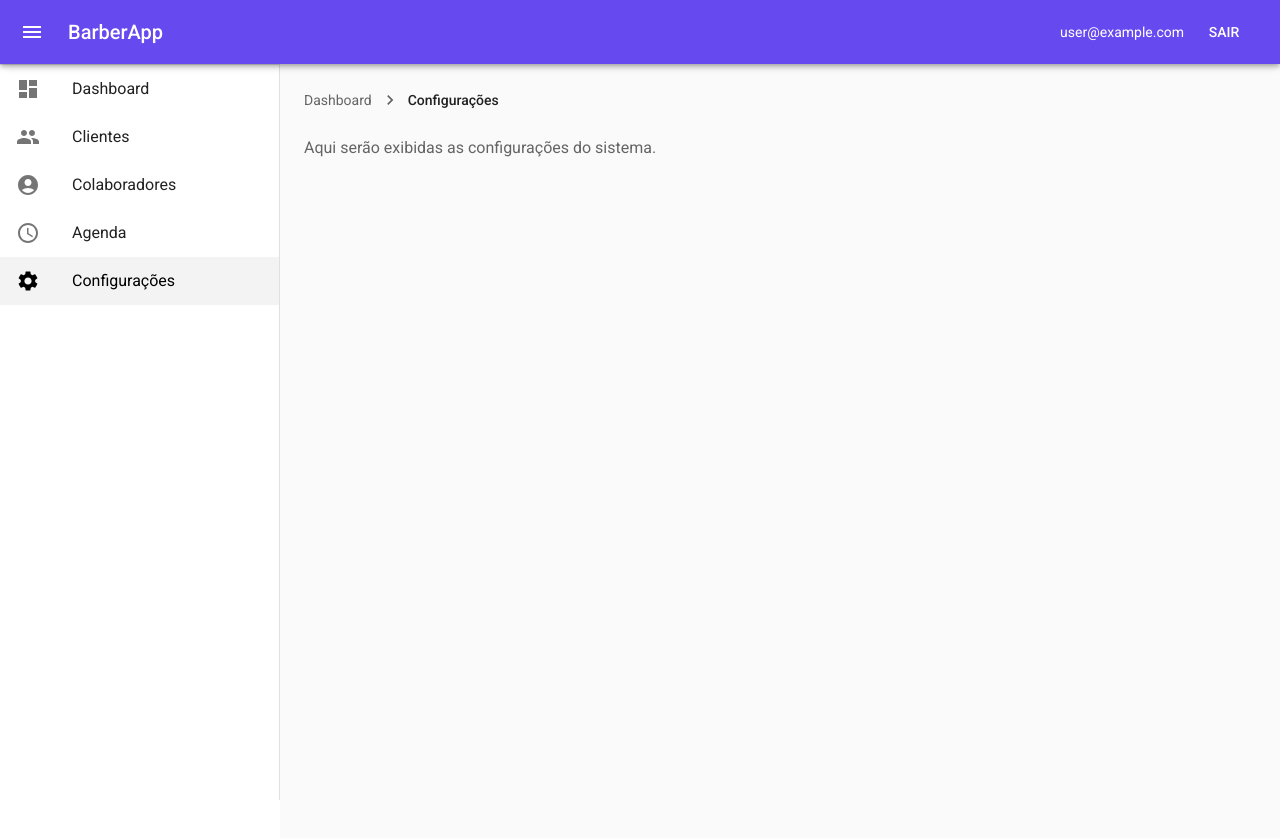
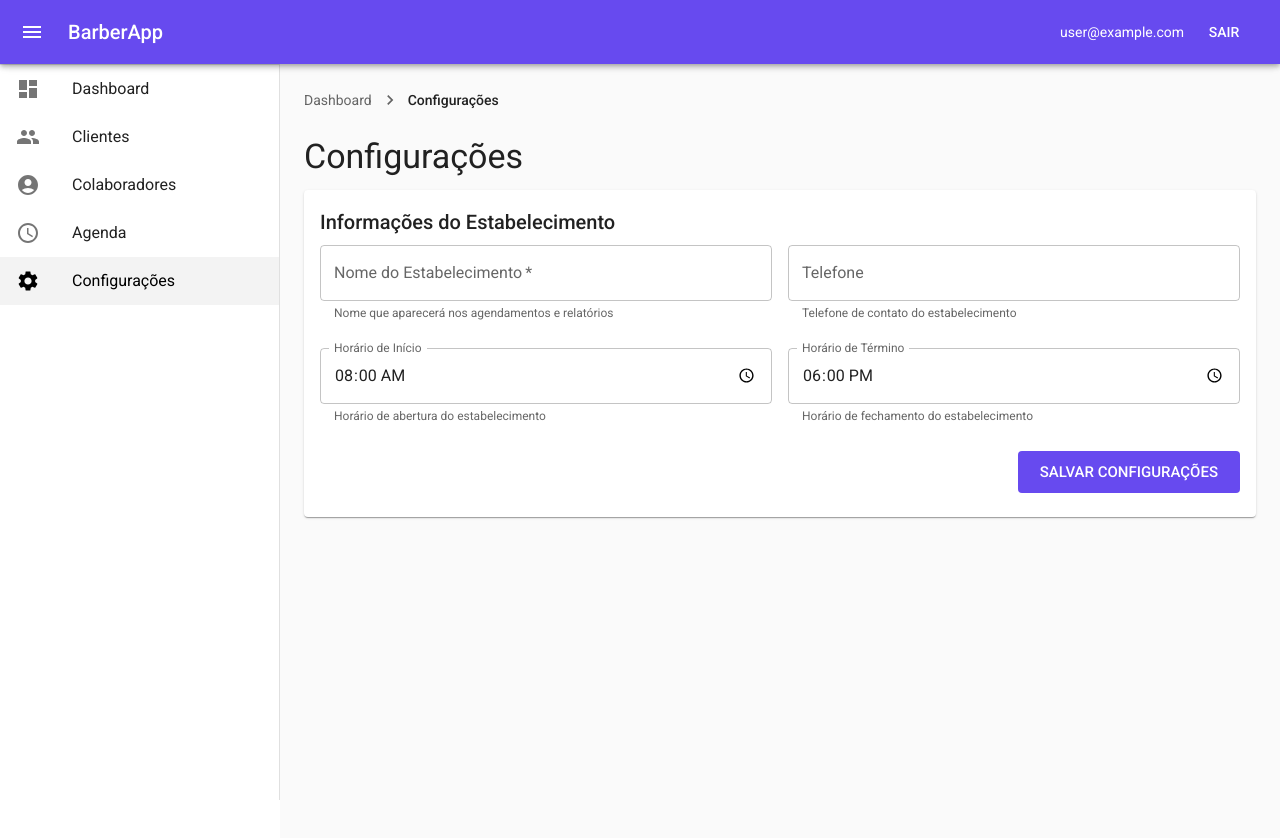
Before and after one commit to xXMauricioHXx/barber-app-frontend, a Next.js app: page /dashboard/settings in a window 1280 px wide. Shown: the top 838 px of the page. Built offline with nearby package versions, Linux system fonts and the light colour scheme; no server answers; the database is empty; sample sign-in values are in the browser's storage.

Commit message:
feat: Add setting

```diff
--- a/src/app/dashboard/settings/page.tsx
+++ b/src/app/dashboard/settings/page.tsx
@@ -1,15 +1,217 @@
 "use client";
 
-import { Box, Typography } from "@mui/material";
+import { useState, useEffect } from "react";
+import {
+  Box,
+  Typography,
+  Card,
+  CardContent,
+  TextField,
+  Button,
+  Alert,
+  CircularProgress,
+  Stack,
+} from "@mui/material";
 import { Breadcrumbs } from "@/components";
+import { useBarberSettings } from "@/hooks/useBarberSettings";
+import { Barber } from "@/types/barbers";
 
 export default function SettingsPage() {
+  const {
+    barberData,
+    loading,
+    saving,
+    loadBarberSettings,
+    saveBarberSettings,
+  } = useBarberSettings();
+  const [message, setMessage] = useState<{
+    type: "success" | "error";
+    text: string;
+  } | null>(null);
+
+  const [settings, setSettings] = useState<Omit<Barber, "id">>({
+    name: "",
+    phone: "",
+    startWork: "08:00",
+    endWork: "18:00",
+  });
+
+  useEffect(() => {
+    loadBarberSettings();
+  }, [loadBarberSettings]);
+
+  useEffect(() => {
+    if (barberData) {
+      setSettings({
+        name: barberData.name || "",
+        phone: barberData.phone || "",
+        startWork: barberData.startWork || "08:00",
+        endWork: barberData.endWork || "18:00",
+      });
+    }
+  }, [barberData]);
+
+  const handleSave = async () => {
+    setMessage(null);
+
+    try {
+      // Validação básica
+      if (!settings.name.trim()) {
+        setMessage({
+          type: "error",
+          text: "O nome é obrigatório.",
+        });
+        return;
+      }
+
+      // Validação de horários
+      if (
+        settings.startWork &&
+        settings.endWork &&
+        settings.startWork >= settings.endWork
+      ) {
+        setMessage({
+          type: "error",
+          text: "O horário de início deve ser anterior ao horário de término.",
+        });
+        return;
+      }
+
+      await saveBarberSettings(settings);
+
+      setMessage({
+        type: "success",
+        text: "Configurações salvas com sucesso!",
+      });
+    } catch {
+      setMessage({
+        type: "error",
+        text: "Erro ao salvar configurações.",
+      });
+    }
+  };
+
+  const handleInputChange =
+    (field: keyof Omit<Barber, "id">) =>
+    (event: React.ChangeEvent<HTMLInputElement>) => {
+      setSettings((prev) => ({
+        ...prev,
+        [field]: event.target.value,
+      }));
+      // Limpar mensagem quando o usuário começar a editar
+      if (message) {
+        setMessage(null);
+      }
+    };
+
+  if (loading) {
+    return (
+      <Box
+        display="flex"
+        justifyContent="center"
+        alignItems="center"
+        minHeight="400px"
+      >
+        <CircularProgress />
+      </Box>
+    );
+  }
+
   return (
     <Box>
       <Breadcrumbs />
-      <Typography variant="body1" color="text.secondary">
-        Aqui serão exibidas as configurações do sistema.
+
+      <Typography variant="h4" component="h1" gutterBottom>
+        Configurações
       </Typography>
+
+      <Card>
+        <CardContent>
+          <Typography variant="h6" gutterBottom>
+            Informações do Estabelecimento
+          </Typography>
+
+          {message && (
+            <Alert
+              severity={message.type}
+              sx={{ mb: 3 }}
+              onClose={() => setMessage(null)}
+            >
+              {message.text}
+            </Alert>
+          )}
+
+          <Stack spacing={3}>
+            <Box
+              display="flex"
+              gap={2}
+              flexDirection={{ xs: "column", md: "row" }}
+            >
+              <TextField
+                fullWidth
+                label="Nome do Estabelecimento"
+                value={settings.name}
+                onChange={handleInputChange("name")}
+                required
+                variant="outlined"
+                placeholder="Ex: Barbearia do João"
+                helperText="Nome que aparecerá nos agendamentos e relatórios"
+              />
+
+              <TextField
+                fullWidth
+                label="Telefone"
+                value={settings.phone}
+                onChange={handleInputChange("phone")}
+                variant="outlined"
+                placeholder="Ex: (11) 99999-9999"
+                type="tel"
+                helperText="Telefone de contato do estabelecimento"
+              />
+            </Box>
+
+            <Box
+              display="flex"
+              gap={2}
+              flexDirection={{ xs: "column", md: "row" }}
+            >
+              <TextField
+                fullWidth
+                label="Horário de Início"
+                value={settings.startWork}
+                onChange={handleInputChange("startWork")}
+                variant="outlined"
+                type="time"
+                InputLabelProps={{ shrink: true }}
+                helperText="Horário de abertura do estabelecimento"
+              />
+
+              <TextField
+                fullWidth
+                label="Horário de Término"
+                value={settings.endWork}
+                onChange={handleInputChange("endWork")}
+                variant="outlined"
+                type="time"
+                InputLabelProps={{ shrink: true }}
+                helperText="Horário de fechamento do estabelecimento"
+              />
+            </Box>
+
+            <Box display="flex" justifyContent="flex-end" mt={2}>
+              <Button
+                variant="contained"
+                onClick={handleSave}
+                disabled={saving}
+                startIcon={saving ? <CircularProgress size={20} /> : null}
+                size="large"
+              >
+                {saving ? "Salvando..." : "Salvar Configurações"}
+              </Button>
+            </Box>
+          </Stack>
+        </CardContent>
+      </Card>
     </Box>
   );
 }
--- /dev/null
+++ b/src/hooks/useBarberSettings.ts
@@ -0,0 +1,64 @@
+import { useState, useCallback } from "react";
+import { useAuth } from "@/context/AuthContext";
+import { barberService } from "@/services/barberService";
+import { Barber } from "@/types/barbers";
+
+export const useBarberSettings = () => {
+  const { user } = useAuth();
+  const [loading, setLoading] = useState(false);
+  const [saving, setSaving] = useState(false);
+  const [barberData, setBarberData] = useState<Barber | null>(null);
+
+  const loadBarberSettings = useCallback(async () => {
+    if (!user?.uid) return null;
+
+    setLoading(true);
+    try {
+      const barber = await barberService.getBarber(user.uid);
+      setBarberData(barber);
+      return barber;
+    } catch (error) {
+      console.error("Erro ao carregar configurações do barbeiro:", error);
+      throw error;
+    } finally {
+      setLoading(false);
+    }
+  }, [user?.uid]);
+
+  const saveBarberSettings = useCallback(
+    async (settings: Omit<Barber, "id">) => {
+      if (!user?.uid) throw new Error("Usuário não autenticado");
+
+      setSaving(true);
+      try {
+        const existingBarber = await barberService.getBarber(user.uid);
+
+        if (existingBarber) {
+          await barberService.updateBarberSettings(user.uid, settings);
+        } else {
+          await barberService.createBarber(user.uid, settings);
+        }
+
+        // Atualizar dados locais
+        const updatedBarber = { id: user.uid, ...settings };
+        setBarberData(updatedBarber);
+
+        return updatedBarber;
+      } catch (error) {
+        console.error("Erro ao salvar configurações do barbeiro:", error);
+        throw error;
+      } finally {
+        setSaving(false);
+      }
+    },
+    [user?.uid]
+  );
+
+  return {
+    barberData,
+    loading,
+    saving,
+    loadBarberSettings,
+    saveBarberSettings,
+  };
+};
--- a/src/services/barberService.ts
+++ b/src/services/barberService.ts
@@ -1,4 +1,11 @@
-import { doc, getDoc, getDocs, collection } from "firebase/firestore";
+import {
+  doc,
+  getDoc,
+  getDocs,
+  collection,
+  updateDoc,
+  setDoc,
+} from "firebase/firestore";
 import { db } from "@/lib/firebase";
 import { Barber } from "@/types/barbers";
 import { collectionSchema } from "./collection";
@@ -38,4 +45,30 @@ export const barberService = {
       throw new Error("Erro ao carregar barbeiros. Tente novamente.");
     }
   },
+
+  async updateBarberSettings(
+    barberId: string,
+    settings: Partial<Barber>
+  ): Promise<void> {
+    try {
+      const docRef = doc(db, collectionSchema.barbers.name, barberId);
+      await updateDoc(docRef, settings);
+    } catch (error) {
+      console.error("Erro ao atualizar configurações do barbeiro:", error);
+      throw new Error("Erro ao salvar configurações. Tente novamente.");
+    }
+  },
+
+  async createBarber(
+    barberId: string,
+    barberData: Omit<Barber, "id">
+  ): Promise<void> {
+    try {
+      const docRef = doc(db, collectionSchema.barbers.name, barberId);
+      await setDoc(docRef, barberData);
+    } catch (error) {
+      console.error("Erro ao criar barbeiro:", error);
+      throw new Error("Erro ao criar barbeiro. Tente novamente.");
+    }
+  },
 };
--- a/src/types/barbers.ts
+++ b/src/types/barbers.ts
@@ -1,4 +1,7 @@
 export interface Barber {
   id?: string;
   name: string;
+  phone?: string;
+  startWork?: string;
+  endWork?: string;
 }
```
